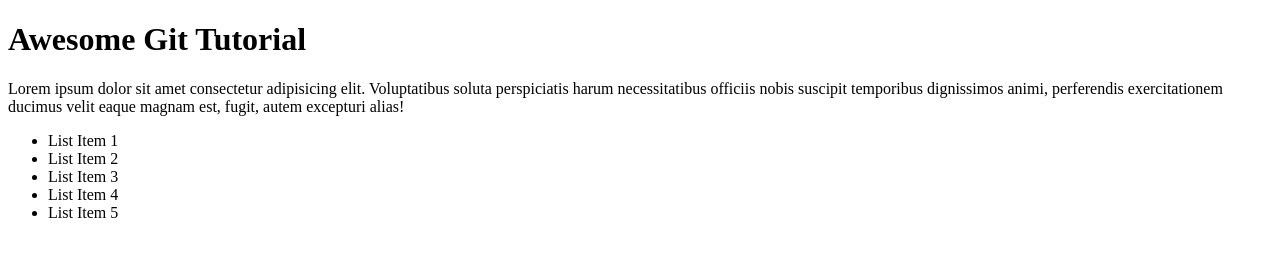
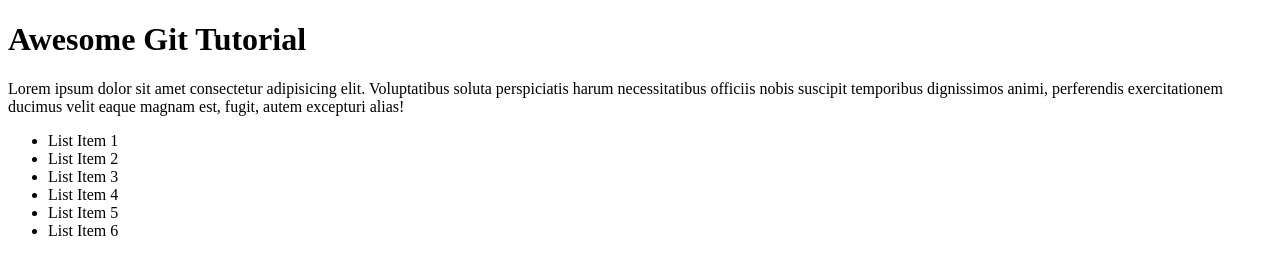
Before and after one commit to afrose113/git-ali, a plain HTML site: page index.html in a window 1280 px wide. Drawn offline with Linux system fonts and the light colour scheme.

Commit message:
Added another list item

```diff
--- a/index.html
+++ b/index.html
@@ -19,6 +19,7 @@
       <li>List Item 3</li>
       <li>List Item 4</li>
       <li>List Item 5</li>
+      <li>List Item 6</li>
     </ul>
   </body>
 </html>
```
